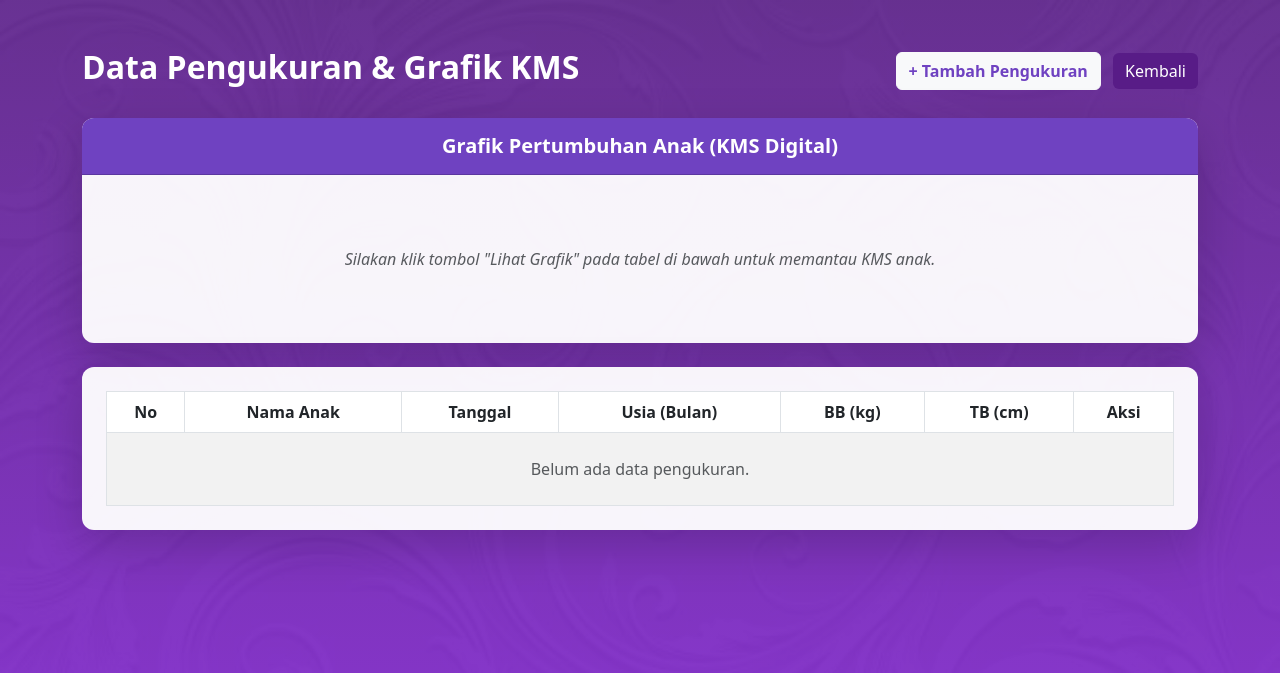
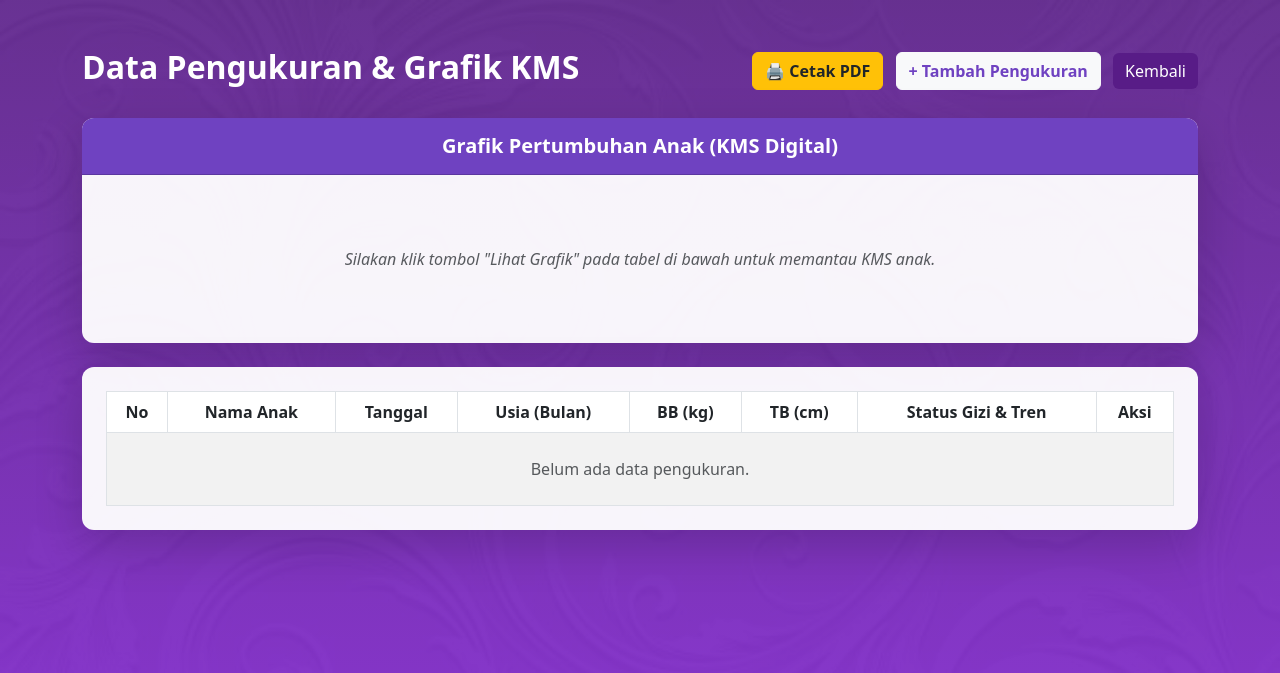
Before and after one commit to R4annnn1231/MIKADO, a Flask app: page /pengukuran in a window 1280 px wide. Shown: the top 673 px of the page. Run offline with Flask 3, Linux system fonts and the light colour scheme; the visitor is signed in with stand-in values (Sample User, id 1); data that the repository does not hold is empty.

Commit message:
Update ui_pengukuran.html

```diff
--- a/templates/ui_pengukuran.html
+++ b/templates/ui_pengukuran.html
@@ -15,6 +15,16 @@
         .bg-ungu { background-color: #6f42c1 !important; color: white !important; }
         .btn-ungu { background-color: #581c87; color: white; border: none; font-weight: 500; }
         .btn-ungu:hover { background-color: #4c1d95; color: white; }
+
+        /* CSS Khusus Mode Cetak Laporan (PDF) */
+        @media print {
+            body { background: white !important; padding: 0 !important; }
+            .btn, .d-print-none, form, .modal { display: none !important; }
+            .card { border: none !important; box-shadow: none !important; }
+            .bg-ungu { background-color: #6f42c1 !important; color: white !important; -webkit-print-color-adjust: exact; }
+            table { font-size: 12px; }
+            #grafikKKA { display: block !important; }
+        }
     </style>
 </head>
 <body>
@@ -22,19 +32,21 @@
         <div class="d-flex justify-content-between align-items-center mb-4">
             <h2 class="text-white fw-bold">Data Pengukuran & Grafik KMS</h2>
             <div>
+                <!-- Fitur Cetak PDF & Tombol Tambah yang disembunyikan saat dicetak -->
                 {% if role == 'admin' %}
-                <button type="button" class="btn btn-light text-ungu fw-bold me-2" data-bs-toggle="modal" data-bs-target="#modalTambah">
+                <button onclick="window.print()" class="btn btn-warning fw-bold text-dark me-2 d-print-none">🖨️ Cetak PDF</button>
+                <button type="button" class="btn btn-light text-ungu fw-bold me-2 d-print-none" data-bs-toggle="modal" data-bs-target="#modalTambah">
                     + Tambah Pengukuran
                 </button>
                 {% endif %}
-                <a href="{{ url_for('index') }}" class="btn btn-ungu">Kembali</a>
+                <a href="{{ url_for('index') }}" class="btn btn-ungu d-print-none">Kembali</a>
             </div>
         </div>
 
         {% with messages = get_flashed_messages(with_categories=true) %}
           {% if messages %}
             {% for category, message in messages %}
-              <div class="alert alert-{{ category }} text-center fw-bold">{{ message }}</div>
+              <div class="alert alert-{{ category }} text-center fw-bold d-print-none">{{ message }}</div>
             {% endfor %}
           {% endif %}
         {% endwith %}
@@ -45,9 +57,10 @@
                 <h5 class="mb-0 fw-bold">Grafik Pertumbuhan Anak (KMS Digital) <span id="namaAnakGrafik"></span></h5>
             </div>
             <div class="card-body p-4">
-                <div id="infoPilih" class="text-center text-muted py-5">
+                <div id="infoPilih" class="text-center text-muted py-5 d-print-none">
                     <i>Silakan klik tombol "Lihat Grafik" pada tabel di bawah untuk memantau KMS anak.</i>
                 </div>
+                <!-- Tinggi disesuaikan untuk PDF -->
                 <canvas id="grafikKKA" style="width: 100%; max-height: 400px; display: none;"></canvas>
             </div>
         </div>
@@ -65,7 +78,8 @@
                                 <th>Usia (Bulan)</th>
                                 <th>BB (kg)</th>
                                 <th>TB (cm)</th>
-                                <th>Aksi</th>
+                                <th>Status Gizi & Tren</th>
+                                <th class="d-print-none">Aksi</th>
                             </tr>
                         </thead>
                         <tbody>
@@ -78,13 +92,20 @@
                                     <td class="text-center">{{ d.usia_bulan }}</td>
                                     <td class="text-center">{{ d.berat_badan }}</td>
                                     <td class="text-center">{{ d.tinggi_badan }}</td>
-                                    <td class="text-center">
+                                    <td class="text-center fw-bold">
+                                        {% if d.kategori_status %}
+                                            {{ d.kategori_status }}
+                                        {% else %}
+                                            Belum Dihitung
+                                        {% endif %}
+                                    </td>
+                                    <td class="text-center d-print-none">
                                         <button class="btn btn-sm btn-ungu px-3" onclick="tampilkanGrafik('{{ d.nik_anak }}', '{{ d.nama_lengkap }}')">📈 Lihat Grafik</button>
                                     </td>
                                 </tr>
                                 {% endfor %}
                             {% else %}
-                                <tr><td colspan="7" class="text-center text-muted py-4">Belum ada data pengukuran.</td></tr>
+                                <tr><td colspan="8" class="text-center text-muted py-4">Belum ada data pengukuran.</td></tr>
                             {% endif %}
                         </tbody>
                     </table>
@@ -95,7 +116,7 @@
 
     <!-- MODAL TAMBAH DATA (Hanya untuk Admin) -->
     {% if role == 'admin' %}
-    <div class="modal fade" id="modalTambah" tabindex="-1" aria-hidden="true">
+    <div class="modal fade d-print-none" id="modalTambah" tabindex="-1" aria-hidden="true">
         <div class="modal-dialog">
             <div class="modal-content">
                 <div class="modal-header bg-ungu text-white">
@@ -152,16 +173,11 @@
     </div>
     {% endif %}
 
-    <!-- SCRIPT BOOTSTRAP BUNDLE (Penting untuk pop-up modal) -->
     <script src="https://cdn.jsdelivr.net/npm/bootstrap@5.3.0/dist/js/bootstrap.bundle.min.js"></script>
 
-    <!-- SCRIPT AJAX & CHART.JS -->
+    <!-- SCRIPT AJAX & CHART.JS (Versi Dual-Axis BB & TB) -->
     <script>
         let kmsChart = null;
-        const standarUsia = [0, 6, 12, 18, 24, 30, 36, 42, 48, 54, 60];
-        const atasHijau =   [4.0, 9.0, 11.0, 12.5, 14.0, 15.0, 16.0, 17.0, 18.0, 19.0, 20.0];
-        const bawahHijau =  [2.5, 6.5, 8.0,  9.5,  10.5, 11.5, 12.5, 13.5, 14.5, 15.0, 16.0];
-        const garisMerah =  [2.0, 5.5, 7.0,  8.0,  9.0,  10.0, 11.0, 11.5, 12.0, 12.5, 13.0];
 
         function tampilkanGrafik(nik, nama) {
             document.getElementById('namaAnakGrafik').innerText = "- " + nama;
@@ -172,27 +188,45 @@
             fetch('/pengukuran?grafik_nik=' + nik)
                 .then(res => res.json())
                 .then(data => {
-                    let dataAnak = data.map(d => ({ x: parseInt(d.usia_bulan), y: parseFloat(d.berat_badan) }));
-                    renderKMS(dataAnak, nama);
+                    // Petakan data BB dan TB dari database
+                    let dataBB = data.map(d => ({ x: parseInt(d.usia_bulan), y: parseFloat(d.berat_badan) }));
+                    let dataTB = data.map(d => ({ x: parseInt(d.usia_bulan), y: parseFloat(d.tinggi_badan) }));
+                    renderKMS(dataBB, dataTB, nama);
                 });
         }
 
-        function renderKMS(dataAnakAktual, nama) {
+        function renderKMS(dataBB, dataTB, nama) {
             let ctx = document.getElementById('grafikKKA').getContext('2d');
             if(kmsChart) kmsChart.destroy();
 
             kmsChart = new Chart(ctx, {
                 type: 'line',
                 data: {
-                    labels: standarUsia,
                     datasets: [
-                        { label: 'BB Aktual ' + nama, data: dataAnakAktual, borderColor: '#311b92', backgroundColor: '#311b92', borderWidth: 4, pointRadius: 6, tension: 0.3, type: 'line' },
-                        { label: 'Batas Atas', data: atasHijau, borderColor: 'transparent', backgroundColor: 'rgba(255, 235, 59, 0.5)', fill: '+1', pointRadius: 0 },
-                        { label: 'Pita Hijau (Normal)', data: bawahHijau, borderColor: 'transparent', backgroundColor: 'rgba(76, 175, 80, 0.5)', fill: '+1', pointRadius: 0 },
-                        { label: 'Pita Kuning (Kurang)', data: garisMerah, borderColor: 'red', borderWidth: 2, backgroundColor: 'rgba(255, 235, 59, 0.5)', fill: 'origin', pointRadius: 0 }
+                        {
+                            label: 'Berat Badan (kg)',
+                            data: dataBB,
+                            borderColor: '#311b92', backgroundColor: '#311b92',
+                            borderWidth: 3, pointRadius: 5, tension: 0.3,
+                            yAxisID: 'y'
+                        },
+                        {
+                            label: 'Tinggi Badan (cm)',
+                            data: dataTB,
+                            borderColor: '#e91e63', backgroundColor: '#e91e63',
+                            borderWidth: 3, pointRadius: 5, tension: 0.3,
+                            yAxisID: 'y1'
+                        }
                     ]
                 },
-                options: { responsive: true, maintainAspectRatio: false, scales: { x: { type: 'linear', min: 0, max: 60 }, y: { min: 0, max: 25 } } }
+                options: {
+                    responsive: true, maintainAspectRatio: false,
+                    scales: {
+                        x: { type: 'linear', title: { display: true, text: 'Usia (Bulan)', font: {weight: 'bold'} }, min: 0, max: 60 },
+                        y: { type: 'linear', position: 'left', title: { display: true, text: 'Berat Badan (kg)', color: '#311b92' }, min: 0, max: 25 },
+                        y1: { type: 'linear', position: 'right', title: { display: true, text: 'Tinggi Badan (cm)', color: '#e91e63' }, min: 40, max: 120, grid: { drawOnChartArea: false } }
+                    }
+                }
             });
         }
     </script>
```
